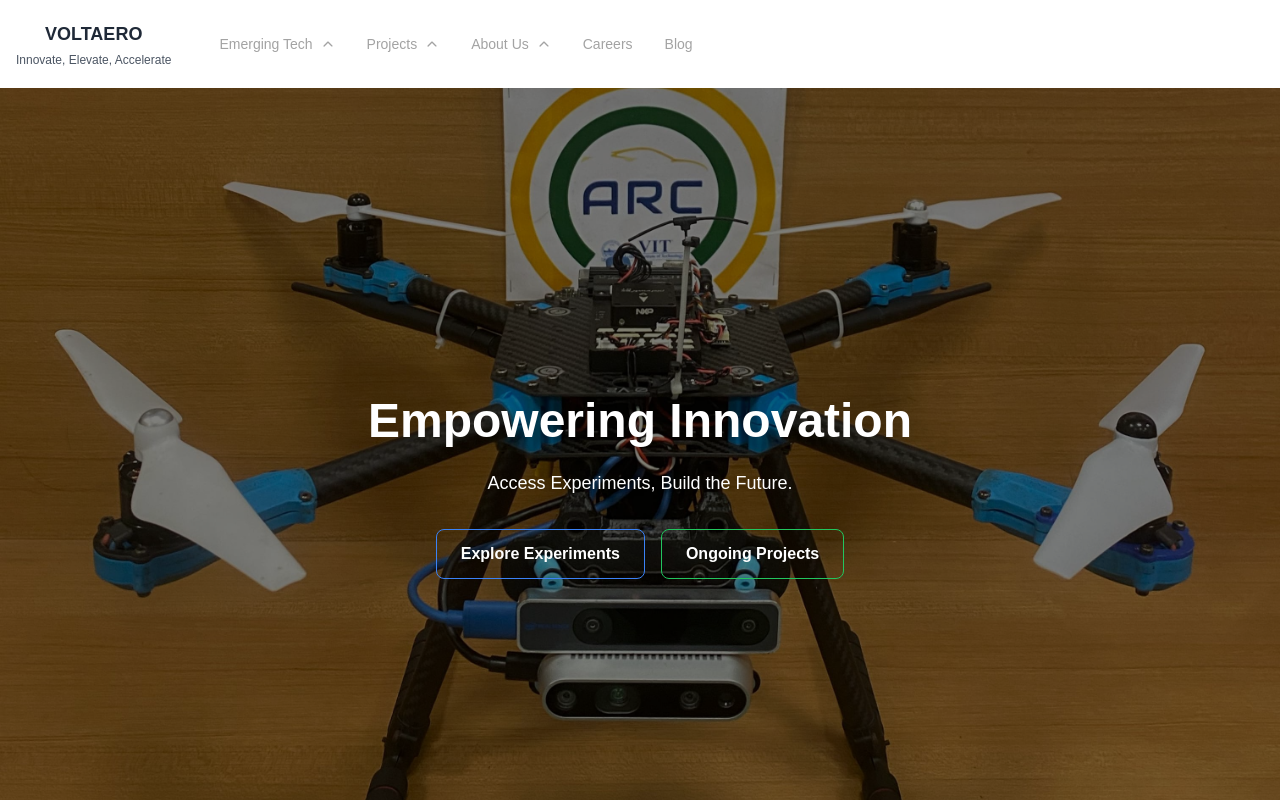
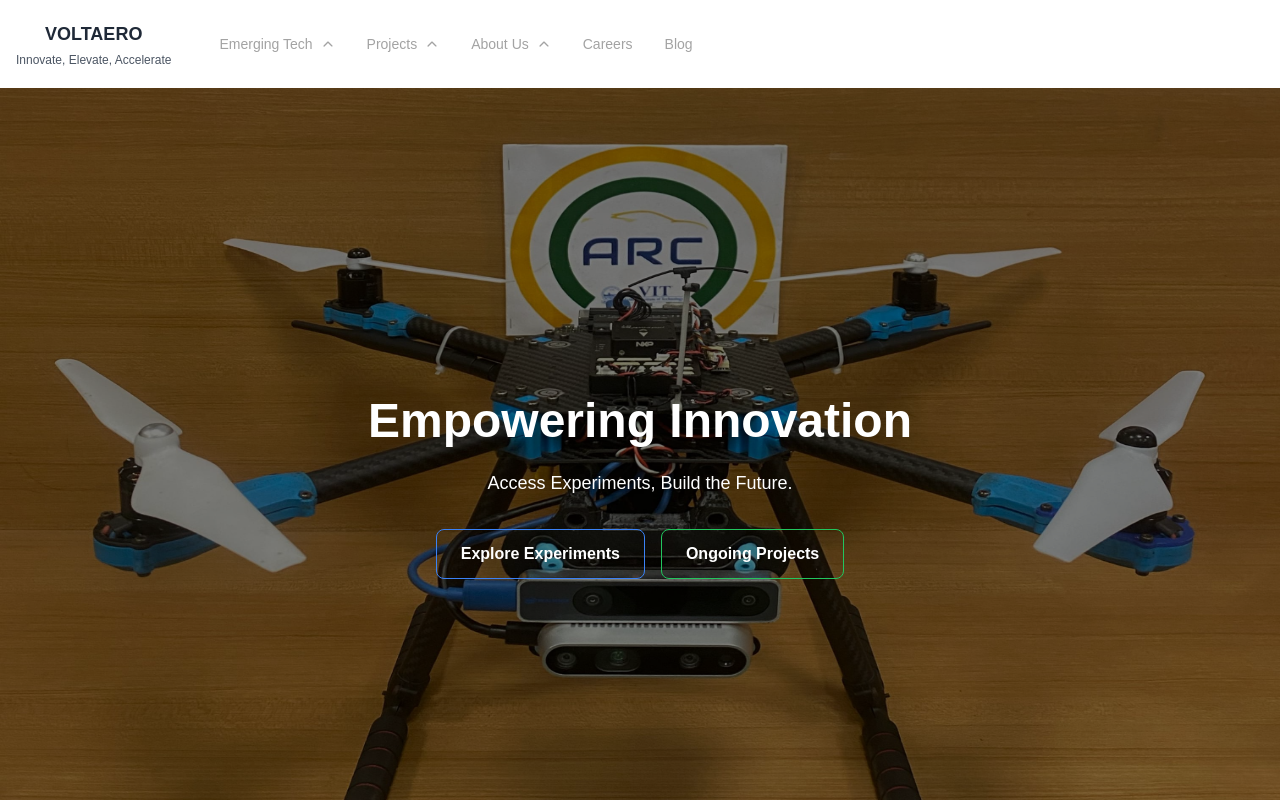
Before and after one commit to yuvinraja/ARCWebsite, a Next.js app: page / in a window 1280 px wide. Shown: the top 800 px of the page. Built offline with nearby package versions, Linux system fonts and the light colour scheme.

Commit message:
stretch image

```diff
--- a/app/components/Hero.tsx
+++ b/app/components/Hero.tsx
@@ -6,13 +6,15 @@ import Image from "next/image";
 
 const Hero = () => {
   return (
-    <div className="relative w-full h-screen">
+    <div className="relative w-full h-screen ">
       {/* Background Image */}
       <Image
         src="/hero.jpg"
         alt="Hero Background"
         fill
-        className="w-full h-full object-cover"
+
+
+
       />
 
       {/* Overlay Content */}
```
